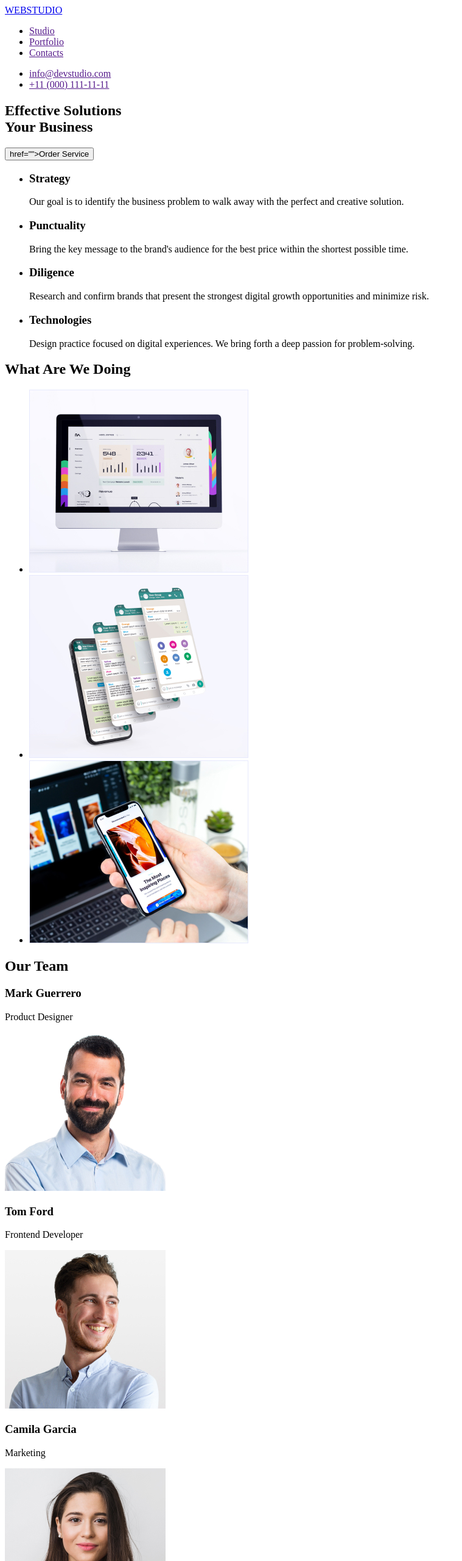
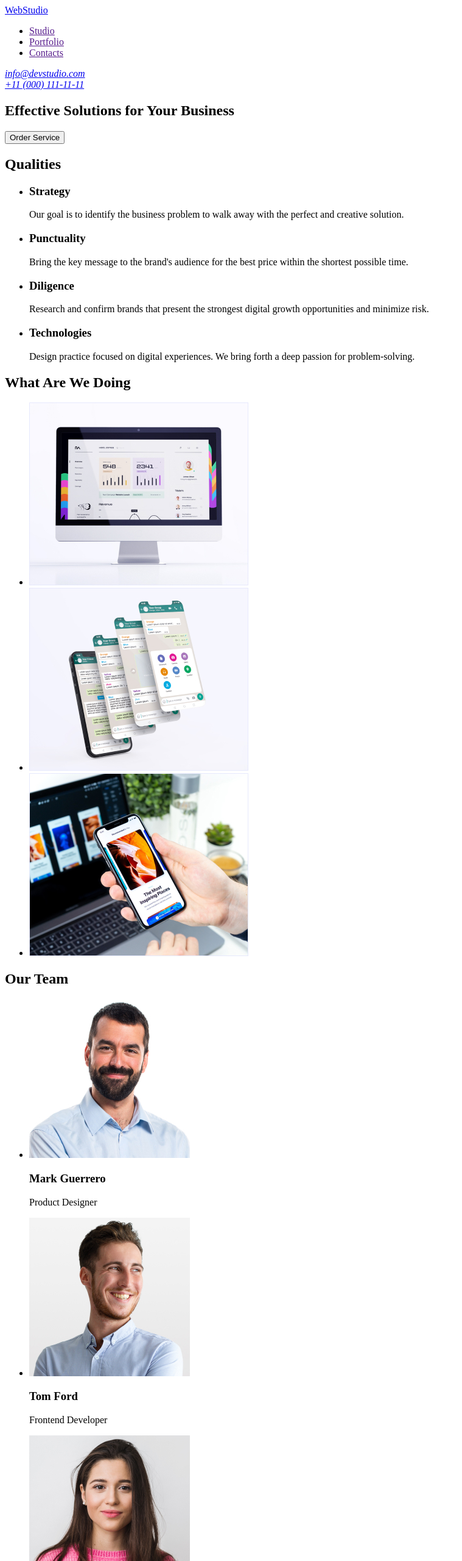
Before and after one commit to lenaronne/goit-markup-hw-01, a plain HTML site: page index.html in a window 1280 px wide. Shown: the top 2560 px of the page at 61% size, without its empty margins (0-759 px from the left). Drawn offline with Linux system fonts and the light colour scheme.

Commit message:
Update index.html

```diff
--- a/index.html
+++ b/index.html
@@ -8,38 +8,34 @@
 </head>
 <body>
     <header>
+            <!-- Лого -->
+            <a href="./index.html">WebStudio</a>
         <nav>
-            <!-- Лого -->
-            <a href="/index.html">
-                WEBSTUDIO
-            </a>
-
             <!-- Навигация на другие страницы -->
             <ul>
                 <li><a href="">Studio</a></li>
                 <li><a href="">Portfolio</a></li>
                 <li><a href="">Contacts</a></li>
             </ul>
+        </nav>
 
-            <ul>
-                <li><a href="">info@devstudio.com</a></li>
-                <li><a href="">+11 (000) 111-11-11</a></li>
-            </ul>
-        </nav>
+        <address><a href="mailto:info@devstudio.com">info@devstudio.com</a></address>
+        <address><a href="tel:+110001111111">+11 (000) 111-11-11</a></address>
     </header>
 
     <main>
     <!-- Hero -->
     <div>
         <section>
-            <h1>Effective Solutions <br> Your Business</h1>
-            <button type ="button"> href="">Order Service</button>
+            <h1>Effective Solutions for Your Business</h1>
+            <button type ="button">Order Service</button>
         </section>
     </div>
 
     <div>
         <!-- Качества -->
         <section>
+            <h2>Qualities</h2>
             <ul>
                 <li>
                     <h3>Strategy</h3>
@@ -74,34 +70,36 @@
     <!-- Наша команда -->
     <section>
         <h2>Our Team</h2>
-        <div>
+        <ul>
+            <li>
+                <img src="./images/img2.1.jpg" alt="Mark Guerrero's photo" width="264">
                 <h3>Mark Guerrero</h3>
                 <p>Product Designer</p>
-            <img src="./images/img2.1.jpg" alt="Mark Guerrero's photo" width="264">
-        </div>
-        <div>
+            </li>
+            <li>
+                <img src="./images/img2.2.jpg" alt="Tom Ford's photo" width="264">
                 <h3>Tom Ford</h3>
                 <p>Frontend Developer</p>
-            <img src="./images/img2.2.jpg" alt="Tom Ford's photo" width="264">
-        </div>
-        <div>
+            </li>
+            <li>
+                <img src="./images/img2.3.jpg" alt="Camila Garcia's photo" width="264">
                 <h3>Camila Garcia</h3>
                 <p>Marketing</p>
-            <img src="./images/img2.3.jpg" alt="Camila Garcia's photo" width="264">
-        </div>
-        <div>
+            </li>
+            <li>
+                <img src="./images/img2.4.jpg" alt="Daniel Wilson's photo" width="264">
                 <h3>Daniel Wilson</h3>
                 <p>UI Designer</p>
-            <img src="./images/img2.4.jpg" alt="Daniel Wilson's photo" width="264">
-        </div>
+            </li>
+        </ul>
     </section>
     </main>
 
     <!-- Футер -->
     <footer>
         <!-- Лого -->
-        <a href="/">WEBSTUDIO</a>
-        <p>Increase the flow of customers and <br> for your business with digital <br> marketing & growth solutions.</p>
+        <a href="./index.html">WebStudio</a>
+        <p>Increase the flow of customers and for your business with digital marketing & growth solutions.</p>
     </footer>
 </body>
 </html>
```
Lines whose indentation alone changed are shown as unchanged.
